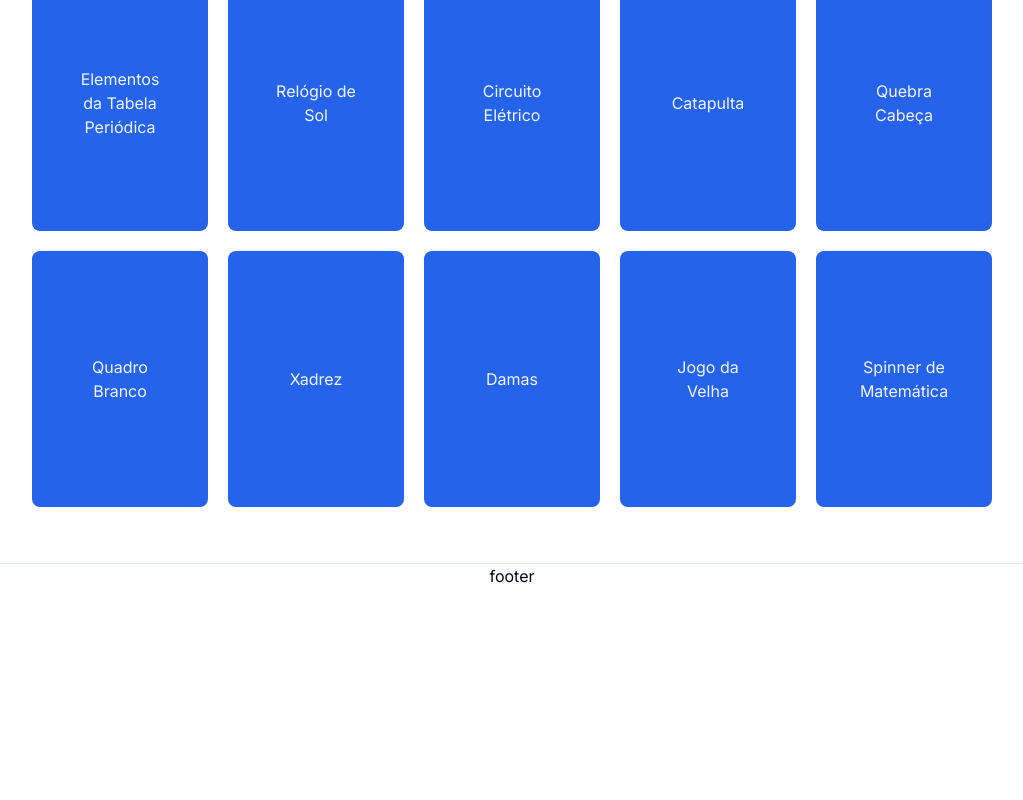
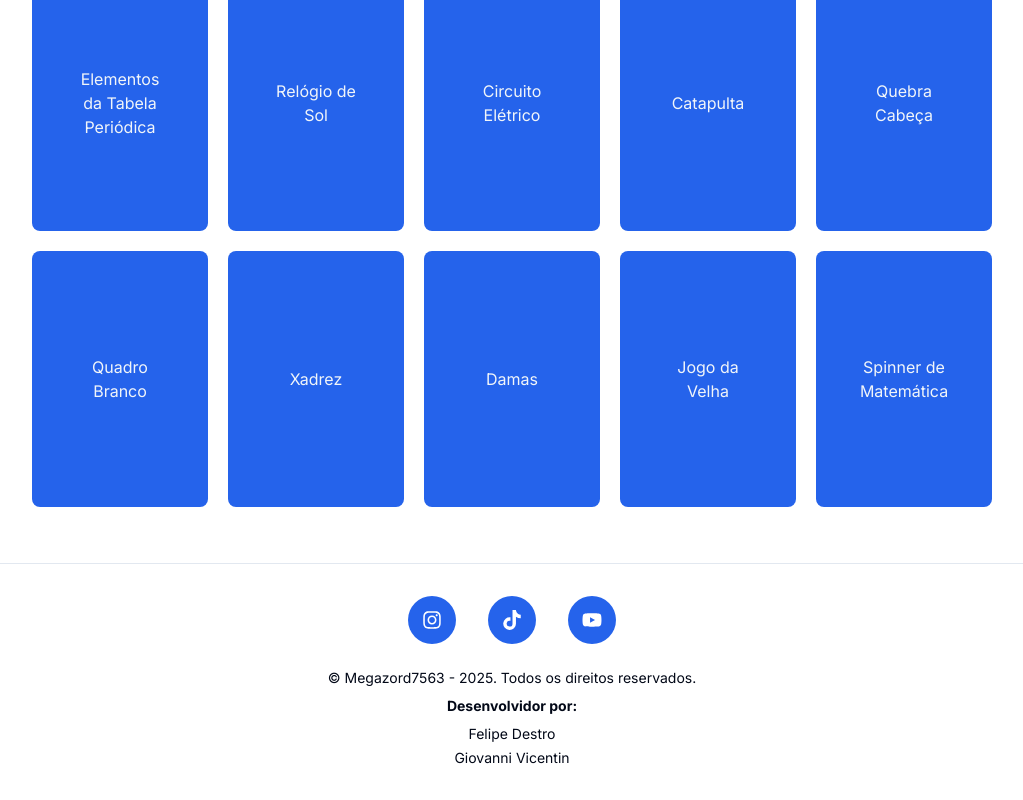
Before and after one commit to giovannivicentin/megazord, a Next.js app: page / in a window 1280 px wide. Shown: the part 351-1151 px from the top of the page, without its empty margins (128-1151 px from the left). Before the commit the page ends 939 px from the top, so only its background shows below. Built offline with nearby package versions, Linux system fonts and the light colour scheme.

Commit message:
feat: start footer

```diff
--- a/src/components/footer.tsx
+++ b/src/components/footer.tsx
@@ -1,11 +1,69 @@
+import { FaInstagram, FaTiktok, FaYoutube } from 'react-icons/fa'
+
 import { Separator } from './ui/separator'
 
 export function Footer() {
   return (
     <footer className="mt-8">
       <Separator />
-      <div className="flex flex-col items-center">
-        <p>footer</p>
+      <div className="flex flex-col items-center py-8 gap-6">
+        <div className="flex flex-row items-center gap-8 text-xl text-white">
+          <a
+            href="https://www.instagram.com/megazord7563/"
+            title="Instagram"
+            target="_blank"
+            rel="noopener"
+            className="bg-primary w-12 h-12 rounded-full flex items-center justify-center hover:opacity-95"
+          >
+            <FaInstagram />
+          </a>
+          <a
+            href="https://www.tiktok.com/@megazord7563"
+            title="Tiktok"
+            target="_blank"
+            rel="noopener"
+            className="bg-primary w-12 h-12 rounded-full flex items-center justify-center hover:opacity-95"
+          >
+            <FaTiktok />
+          </a>
+          <a
+            href="https://www.youtube.com/@megazord7563"
+            title="Youtube"
+            target="_blank"
+            rel="noopener"
+            className="bg-primary w-12 h-12 rounded-full flex items-center justify-center hover:opacity-95"
+          >
+            <FaYoutube />
+          </a>
+        </div>
+        <div className="flex flex-col justify-center text-center gap-2">
+          <p className="text-sm">
+            © Megazord7563 - 2025. Todos os direitos reservados.
+          </p>
+          <p className="text-sm font-bold">Desenvolvidor por: </p>
+          <ul className="flex flex-col gap-1 text-sm justify-center">
+            <li>
+              <a
+                href="https://fdestro.vercel.app/"
+                target="_blank"
+                rel="noopener"
+                className="hover:underline hover:text-primary"
+              >
+                Felipe Destro
+              </a>
+            </li>
+            <li>
+              <a
+                href="https://giovannivicentin.com/"
+                target="_blank"
+                rel="noopener"
+                className="hover:underline hover:text-primary"
+              >
+                Giovanni Vicentin
+              </a>
+            </li>
+          </ul>
+        </div>
       </div>
     </footer>
   )
```
